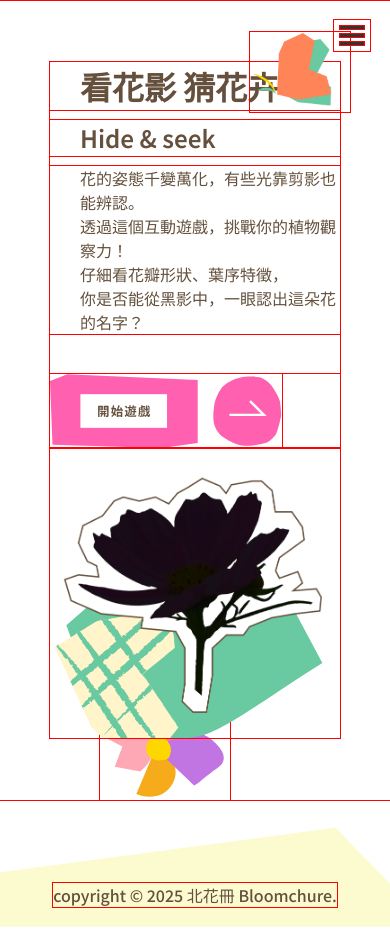
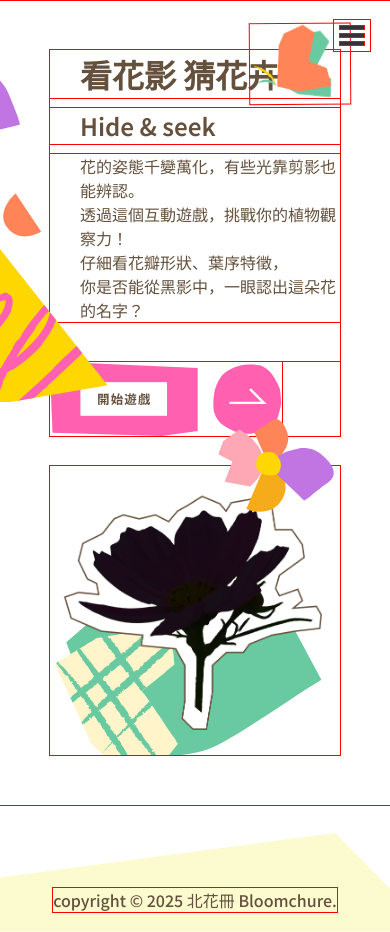
Before and after one commit to OvOpenguin/myBloomProject, a React (Vite) app: page /#/play in a window 390 px wide. Built offline with nearby package versions, Linux system fonts and the light colour scheme.

Commit message:
0904-play 加裝飾

```diff
--- a/src/pages/Play.jsx
+++ b/src/pages/Play.jsx
@@ -49,16 +49,12 @@ const Play = () => {
         <>
             <div className='playWrap'>
 
-                {/* 裝飾 */}
-                <div className="f f1"><img src={花1} alt="花1" /></div>
-
-
-
                 {/* 說明遊戲 */}
                 <div className="playExplain">
 
                     {/* 裝飾 */}
                     <div className="pButterfly"><img src={蝴蝶} alt="蝴蝶" /></div>
+
                     <div><h2>看花影 猜花卉</h2></div>
                     <div><h3>Hide & seek</h3></div>
                     <p>花的姿態千變萬化，有些光靠剪影也能辨認。
--- a/src/sass/play.scss
+++ b/src/sass/play.scss
@@ -14,20 +14,10 @@
     min-height: 800px; //限制最小高度
 
 
-    @media (max-width:620px) {
+    @media (max-width:1024px) {
         flex-direction: column;
         align-items: center;
-        gap: 0;
-    }
-
-    // 裝飾花
-    .f {
-        position: absolute;
-
-        &.f1 {
-            bottom: 0px;
-            left: 100px;
-        }
+        gap: 30px;
     }
 
 
@@ -39,15 +29,32 @@
             position: absolute;
             width: 100px;
             top: -30px;
-            right: -10px;
-            animation: fly .75s both;
+            right: 0px;
+            animation: fly .75s both, shake4 6s infinite ease-in-out;
         }
+
 
         h2,
         h3,
         p {
             padding-left: 30px;
             margin-bottom: 10px;
+        }
+
+        p {
+            position: relative;
+
+            &::after {
+                content: "";
+                position: absolute;
+                background-image: url(../images/home/h-w-de1.svg);
+                background-repeat: no-repeat;
+                background-position: left top;
+                width: 80%;
+                height: 100%;
+                top: 80px;
+                left: -150px;
+            }
         }
     }
 
@@ -68,6 +75,31 @@
                 transform: rotate(-5deg);
             }
         }
+
+        //背景裝飾
+        &::after {
+            content: "";
+            position: absolute;
+            background-image: url(../images/home/h-w-de2.svg);
+            background-repeat: no-repeat;
+            background-position: left top;
+            width: 100%;
+            height: 100%;
+            top: 0px;
+            left: -200px;
+        }
+
+        &::before {
+            content: "";
+            position: absolute;
+            background-image: url(../images/home/t9.svg);
+            background-repeat: no-repeat;
+            background-size: contain;
+            width: 15%;
+            height: 50%;
+            bottom: 50px;
+            left: -50px;
+        }
     }
 
     // 圖片+問題區
@@ -80,7 +112,22 @@
             background-size: contain;
             background-repeat: no-repeat;
             background-position: 0px 50px;
+
+
+            &::after {
+                content: "";
+                position: absolute;
+                background-image: url(../images/play/花1.svg);
+                background-repeat: no-repeat;
+                background-position: right top;
+                width: 100%;
+                height: 100%;
+                top: -50px;
+                right: 0px;
+            }
         }
+
+
 
         @media (max-width:1440px) {
             max-width: 600px;
@@ -100,6 +147,20 @@
             flex-direction: column;
             justify-content: space-evenly;
             flex-wrap: wrap;
+
+            &::before {
+                content: "";
+                position: absolute;
+                background-image: url(../images/home/h-w-de4.svg);
+                background-repeat: no-repeat;
+                background-size: contain;
+                background-position: left bottom;
+                width: 15%;
+                height: 50%;
+                bottom: 0px;
+                left: -50px;
+            }
+
 
             @media (max-width:1024px) {
                 flex-direction: row;
```
Also changed, not shown: src/images/home/t3.svg (added), src/images/home/t9.svg (added).
